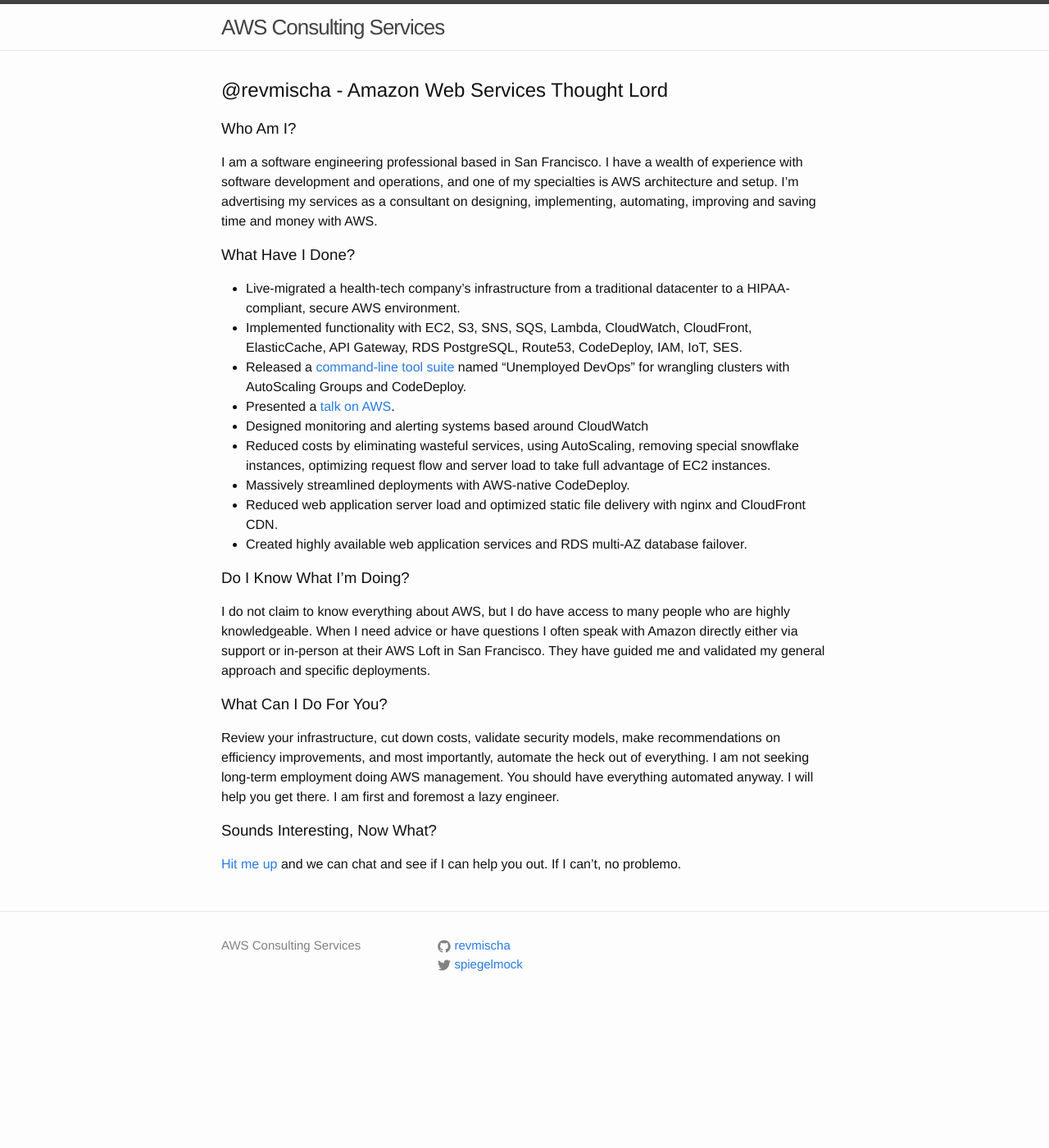
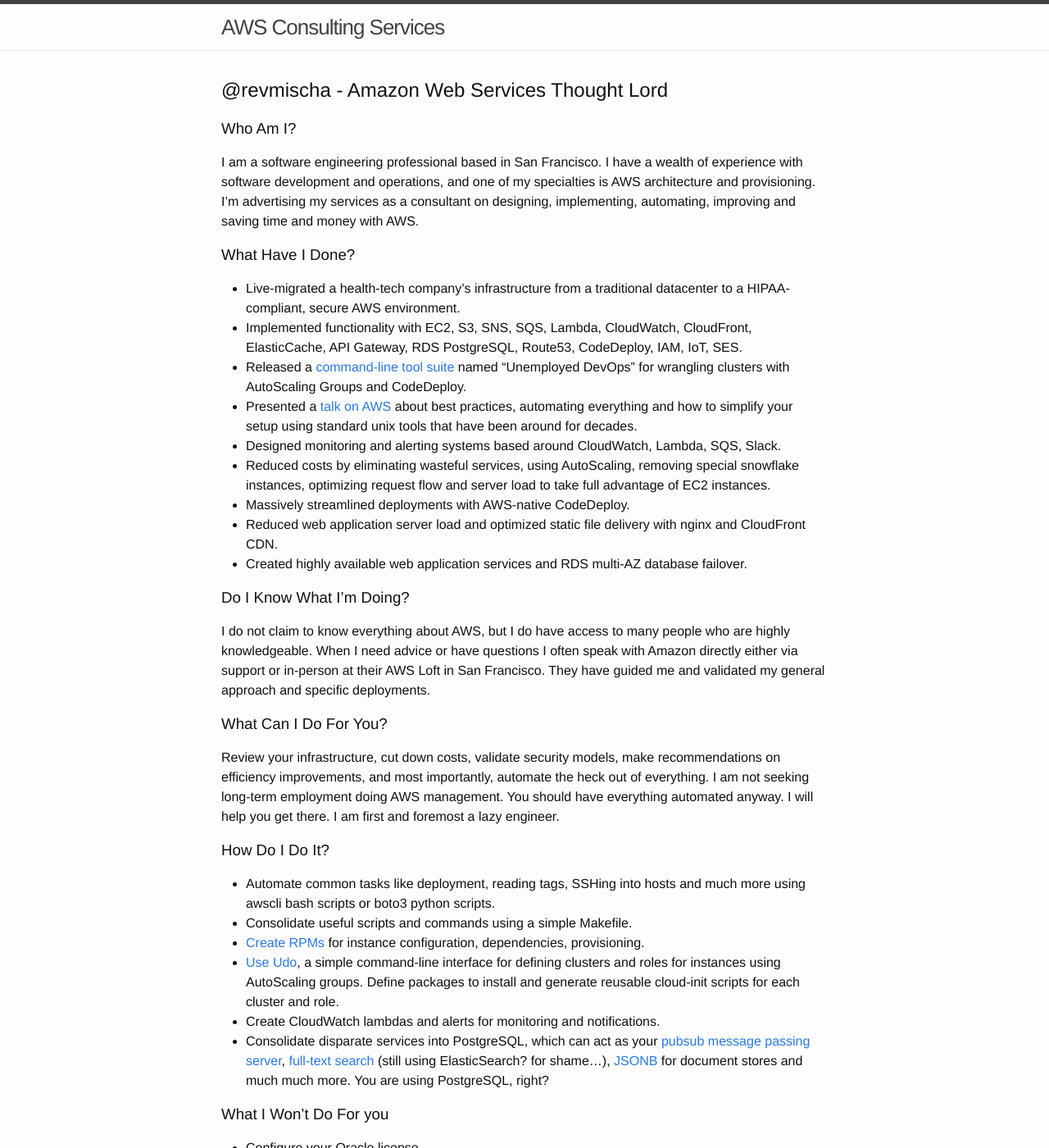
Before and after one commit to revmischa/awsgod, a Jekyll site: the page built from index.md, in a window 1280 px wide and 1400 px high. Shown: the whole window at 82% size. Built offline with Jekyll 4.4.1, drawn with Linux system fonts in a browser that asks for light colours; some of the changed text lies outside the part shown.

Commit message:
how i do it, what i won't do, fixing some urls

```diff
--- a/_includes/footer.html
+++ b/_includes/footer.html
@@ -8,6 +8,8 @@
           <li>{{ site.title }}</li>
           {% if site.email != null %}
           <li><a href="mailto:{{ site.email }}">{{ site.email }}</a></li>
+          {% else %}
+          <li><a href="{{ "/contact" | prepend: site.github.url }}">Contact</a></li>
           {% endif %}
         </ul>
       </div>
--- a/_includes/head.html
+++ b/_includes/head.html
@@ -7,5 +7,4 @@
   <meta name="description" content="{% if page.excerpt %}{{ page.excerpt | strip_html | strip_newlines | truncate: 160 }}{% else %}{{ site.description }}{% endif %}">
 
   <link rel="stylesheet" href="{{ "/css/main.css" | prepend: site.github.url }}">
-  <link rel="alternate" type="application/rss+xml" title="{{ site.title }}" href="{{ "/feed.xml" | prepend: site.github.url }}">
 </head>
--- a/_includes/header.html
+++ b/_includes/header.html
@@ -2,7 +2,7 @@
 
   <div class="wrapper">
 
-    <a class="site-title" href="{{ site.baseurl }}/">{{ site.title }}</a>
+    <a class="site-title">{{ site.title }}</a>
 
     <nav class="site-nav">
       <a href="#" class="menu-icon">
@@ -16,7 +16,7 @@
       <div class="trigger">
         {% for my_page in site.pages %}
           {% if my_page.title %}
-          <a class="page-link" href="{{ my_page.url | prepend: site.baseurl }}">{{ my_page.title }}</a>
+            <a class="page-link" href="{{ my_page.url | prepend: site.github_url }}">{{ my_page.title }}</a>
           {% endif %}
         {% endfor %}
       </div>
--- a/index.md
+++ b/index.md
@@ -5,14 +5,14 @@
 ## @revmischa - Amazon Web Services Thought Lord
 
 ### Who Am I?
-I am a software engineering professional based in San Francisco. I have a wealth of experience with software development and operations, and one of my specialties is AWS architecture and setup. I'm advertising my services as a consultant on designing, implementing, automating, improving and saving time and money with AWS.
+I am a software engineering professional based in San Francisco. I have a wealth of experience with software development and operations, and one of my specialties is AWS architecture and provisioning. I'm advertising my services as a consultant on designing, implementing, automating, improving and saving time and money with AWS.
 
 ### What Have I Done?
 * Live-migrated a health-tech company's infrastructure from a traditional datacenter to a HIPAA-compliant, secure AWS environment.
 * Implemented functionality with EC2, S3, SNS, SQS, Lambda, CloudWatch, CloudFront, ElasticCache, API Gateway, RDS PostgreSQL, Route53, CodeDeploy, IAM, IoT, SES.
 * Released a [command-line tool suite](https://github.com/revmischa/udo) named "Unemployed DevOps" for wrangling clusters with AutoScaling Groups and CodeDeploy.
-* Presented a [talk on AWS](https://github.com/revmischa/lazyaws).
-* Designed monitoring and alerting systems based around CloudWatch
+* Presented a [talk on AWS](https://github.com/revmischa/lazyaws) about best practices, automating everything and how to simplify your setup using standard unix tools that have been around for decades.
+* Designed monitoring and alerting systems based around CloudWatch, Lambda, SQS, Slack.
 * Reduced costs by eliminating wasteful services, using AutoScaling, removing special snowflake instances, optimizing request flow and server load to take full advantage of EC2 instances.
 * Massively streamlined deployments with AWS-native CodeDeploy.
 * Reduced web application server load and optimized static file delivery with nginx and CloudFront CDN.
@@ -25,5 +25,21 @@
 Review your infrastructure, cut down costs, validate security models, make recommendations on efficiency improvements, and most importantly, automate the heck out of everything.
 I am not seeking long-term employment doing AWS management. You should have everything automated anyway. I will help you get there. I am first and foremost a lazy engineer.
 
+### How Do I Do It?
+* Automate common tasks like deployment, reading tags, SSHing into hosts and much more using awscli bash scripts or boto3 python scripts.
+* Consolidate useful scripts and commands using a simple Makefile.
+* [Create RPMs](https://github.com/revmischa/lazyaws/tree/master/rpm) for instance configuration, dependencies, provisioning.
+* [Use Udo](https://github.com/revmischa/udo), a simple command-line interface for defining clusters and roles for instances using AutoScaling groups. Define packages to install and generate reusable cloud-init scripts for each cluster and role.
+* Create CloudWatch lambdas and alerts for monitoring and notifications.
+* Consolidate disparate services into PostgreSQL, which can act as your [pubsub message passing server](https://github.com/revmischa/pgnotify-demos), [full-text search](http://www.postgresql.org/docs/9.3/static/tsearch2.html) (still using ElasticSearch? for shame...), [JSONB](https://www.depesz.com/2014/03/25/waiting-for-9-4-introduce-jsonb-a-structured-format-for-storing-json/) for document stores and much much more. You are using PostgreSQL, right?
+
+### What I Won't Do For you
+* Configure your Oracle license
+* Defend your hare-brained microservices architecture idea
+* Read HackerNews comments
+* Create enterprise java build systems
+* Waste time with configuration management systems for AWS (seriously stop doing this it's wrong)
+* Troubleshoot your Elastic Beanstalk setup. You probably don't need EB anyway. Use Udo and AutoScaling groups instead.
+
 ### Sounds Interesting, Now What?
 [Hit me up](contact) and we can chat and see if I can help you out. If I can't, no problemo.
```
